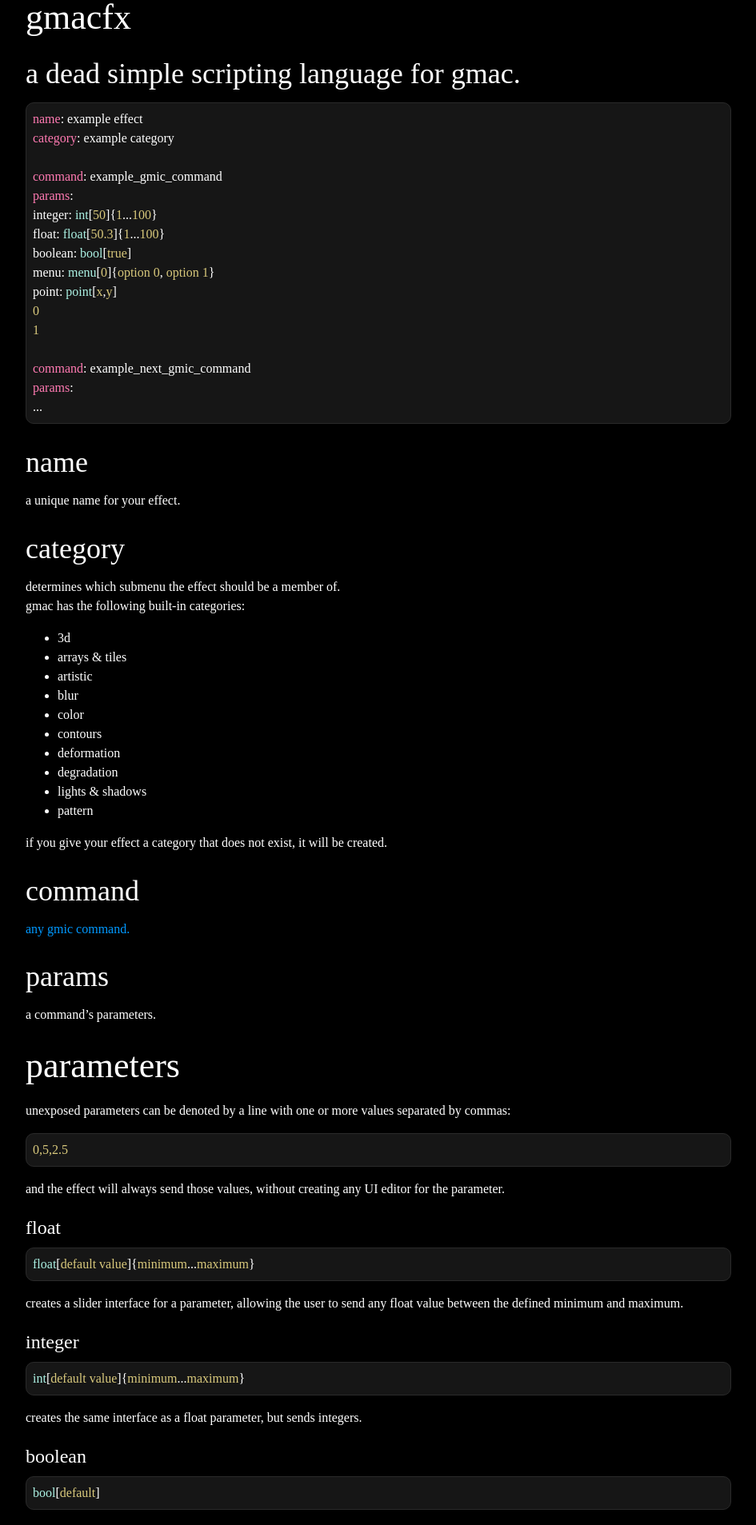
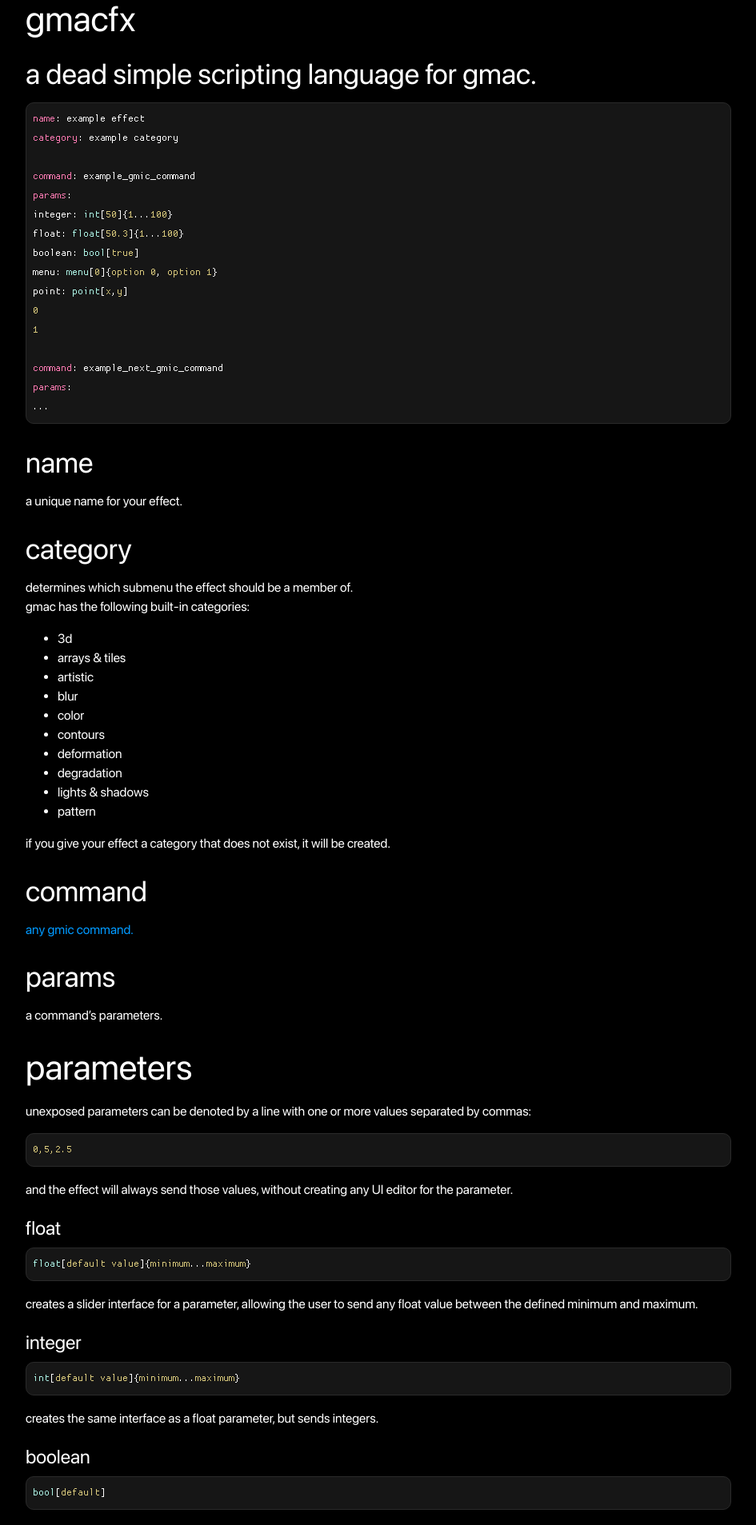
Before and after one commit to seizurewarning/seizurewarning.github.io, a Jekyll site: the page built from docs/gmacfx.md, in a window 1280 px wide. Shown: the top 1907 px of the page at 80% size, without its empty margins (32-977 px from the left). Built offline with Jekyll 4.4.1, drawn with Linux system fonts in a browser that asks for light colours.

Commit message:
font testing

```diff
--- a/assets/css/style.css
+++ b/assets/css/style.css
@@ -1,3 +1,15 @@
+@font-face {
+    font-family: 'System Font';
+    src: url('/assets/fonts/SFNS-Regular.woff2') format('woff2');
+    font-weight: normal;
+    font-style: normal;
+    font-display: swap;
+}
+@font-face {
+    font-family: 'ProggyCleanSZ Nerd Font Mono';
+    src: url('/assets/fonts/ProggyCleanSZNFM.woff2') format('woff2');
+}
+
 hr {
     color: #3A3A3C;
     opacity: 0.5;
```
Also changed, not shown: _scss/_fonts.scss (deleted, +0 -11 lines).
